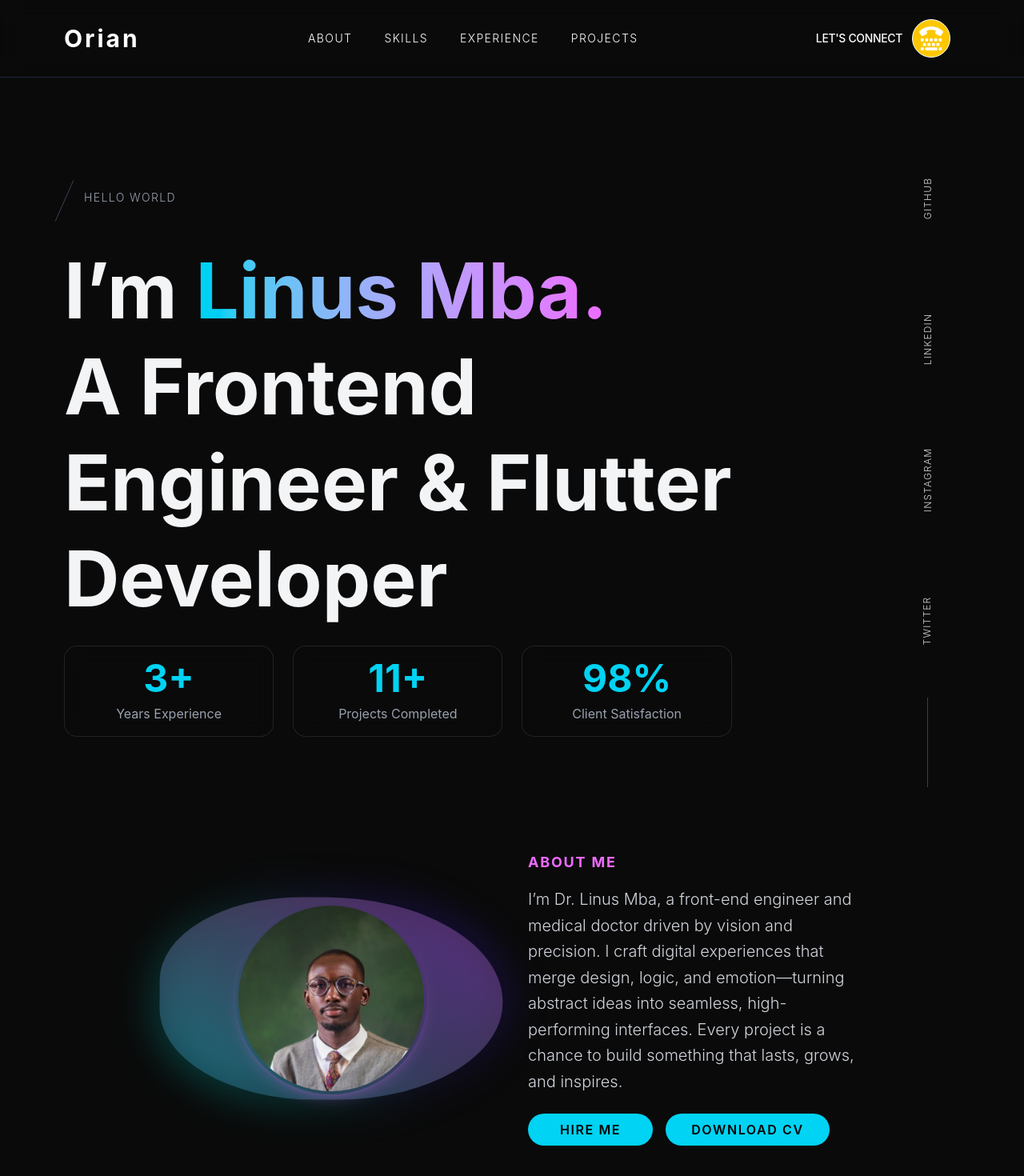
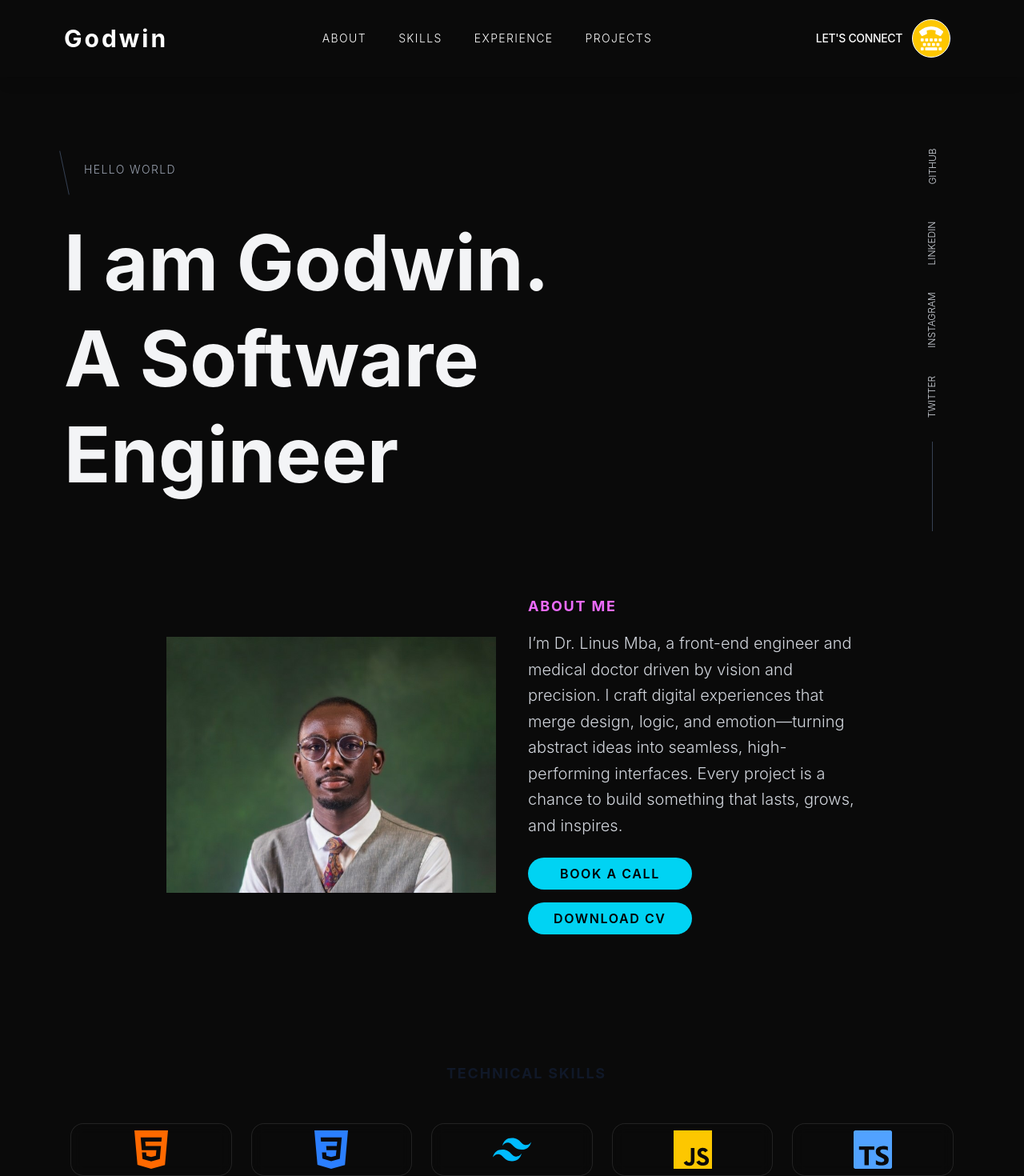
Before and after one commit to Godwinlinus/oriansportfolio.com, a React (Vite) app: page / in a window 1280 px wide. Shown: the top 1470 px of the page at 80% size. Built offline with nearby package versions, Linux system fonts and the light colour scheme.

Commit message:
refactor: update personal information and improve navbar styling

```diff
--- a/src/components/About.jsx
+++ b/src/components/About.jsx
@@ -44,21 +44,18 @@ export default function About() {
         <motion.div
           animate={controls}
           className="absolute -inset-3 blur-xl"
-          style={{
-            background:
-              "radial-gradient(circle at top right, rgba(69, 34, 255, 0.3), transparent 70%), radial-gradient(circle at bottom left, rgba(0, 255, 255, 0.3), transparent 70%)",
-          }}
+
         ></motion.div>
 
-        <motion.div
+        {/* <motion.div
           animate={controls}
           className="absolute -inset-1 rounded-full bg-gradient-to-tr from-cyan-500/30 to-fuchsia-400/30"
-        ></motion.div>
+        ></motion.div> */}
 
         <img
           src="/profile.jpg"
           alt="Linus Mba"
-          className="relative rounded-full border-4 border-transparent w-60 h-60 object-cover shadow-lg shadow-fuchsia-400/20"
+          className="relative"
         />
       </motion.div>
 
@@ -83,7 +80,7 @@ export default function About() {
             rel="noopener noreferrer"
             className="px-10 py-2 bg-cyan-400 hover:bg-fuchsia-400 rounded-full text-black transition-transform duration-300 hover:scale-105"
           >
-            HIRE ME
+            BOOK A CALL
           </a>
           <a
             href="./resume.pdf"
--- a/src/components/Hero.jsx
+++ b/src/components/Hero.jsx
@@ -93,40 +93,10 @@ export default function Hero() {
               />
               <p className="text-sm tracking-widest text-gray-400">HELLO WORLD</p>
             </div>
-            I’m{" "}
-            <span className="text-transparent bg-clip-text bg-gradient-to-r from-cyan-400 to-fuchsia-400">
-              Linus Mba.
-            </span>
+            I am Godwin.
             <br />
-            A Frontend <br /> Engineer & Flutter <br /> Developer
+            A Software <br /> Engineer
           </motion.h1>
-
-          {/* STATS SECTION */}
-          <motion.div
-            initial={{ opacity: 0, y: 50 }}
-            animate={{ opacity: 1, y: 0 }}
-            transition={{ delay: 0.5, duration: 0.8 }}
-            className="w-full py-2 max-w-4xl grid grid-cols-3 gap-6 text-center"
-          >
-            {[
-              { number: "3+", label: "Years Experience" },
-              { number: "11+", label: "Projects Completed" },
-              { number: "98%", label: "Client Satisfaction" },
-            ].map((stat, i) => (
-              <motion.div
-                key={i}
-                whileHover={{ scale: 1.05 }}
-                className="bg-[#0a0a0a]/60 backdrop-blur-md border border-white/10 rounded-2xl py-4 hover:border-cyan-400 transition-all"
-              >
-                <h3 className="text-4xl md:text-5xl font-bold text-cyan-400">
-                  {stat.number}
-                </h3>
-                <p className="text-sm md:text-base text-gray-400 mt-2">
-                  {stat.label}
-                </p>
-              </motion.div>
-            ))}
-          </motion.div>
         </div>
 
         {/* Side Social Links */}
@@ -134,14 +104,14 @@ export default function Hero() {
           initial={{ opacity: 0, y: -40 }}
           animate={{ opacity: 1, y: 0 }}
           transition={{ duration: 1 }}
-          className="text-xs tracking-widest font-light text-center md:flex flex-col items-center z-20"
+          className="text-xs font-light text-center md:flex flex-col items-center z-20"
         >
           {Object.entries(socials).map(([platform, url]) => (
             <a
               key={platform}
               href={url}
               target="_blank"
-              className="py-20 px-1 md:px-0 rotate-270 text-gray-300 hover:text-cyan-400 transition"
+              className="py-10 px-1 md:px-0 rotate-270 text-gray-300 hover:text-cyan-400 transition"
             >
               {platform}
             </a>
--- a/src/components/Navbar.jsx
+++ b/src/components/Navbar.jsx
@@ -14,7 +14,7 @@ export default function Navbar() {
   ];
 
   return (
-    <nav className="fixed w-full top-0 z-50 backdrop-blur-md border-b border-gray-800 tracking-widest">
+    <nav className="fixed w-full top-0 z-50 shadow-lg tracking-widest">
       <div className="mx-auto px-6 md:px-20 py-4 flex justify-between items-center">
         {/* Logo / Name */}
         <motion.a
@@ -22,9 +22,9 @@ export default function Navbar() {
           animate={{ opacity: 1, x: 0 }}
           transition={{ duration: 0.8 }}
           href="#hero"
-          className="text-3xl font-bold tracking-widest "
+          className="text-lg lg:text-3xl font-bold tracking-widest "
         >
-          Orian
+          Godwin
         </motion.a>
 
         {/* Desktop Menu */}
```
